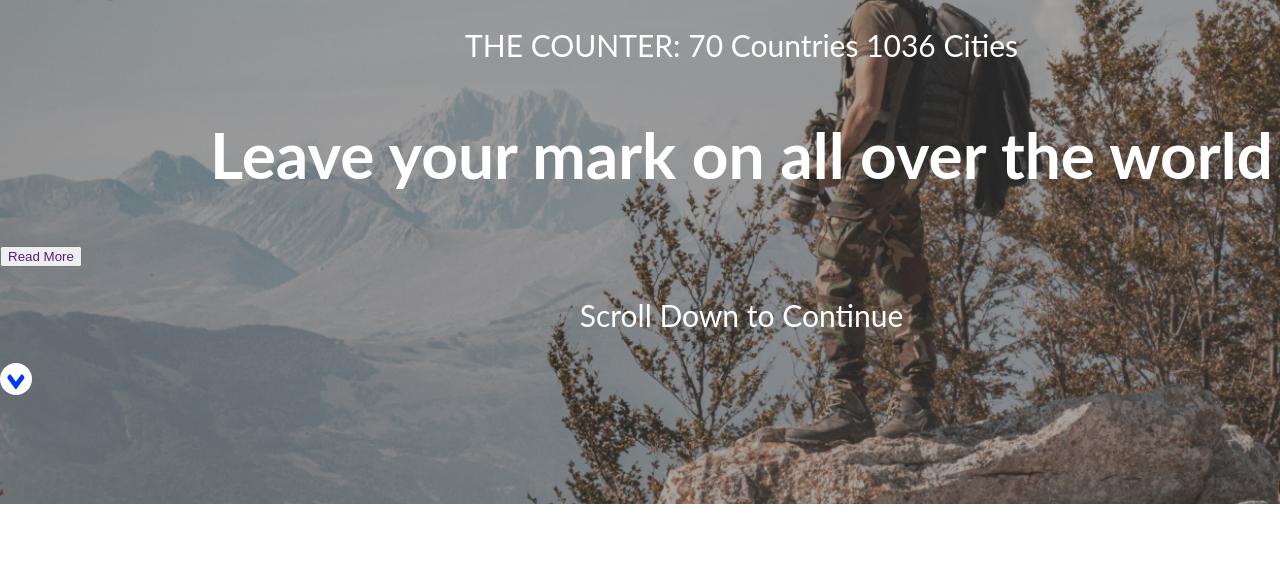
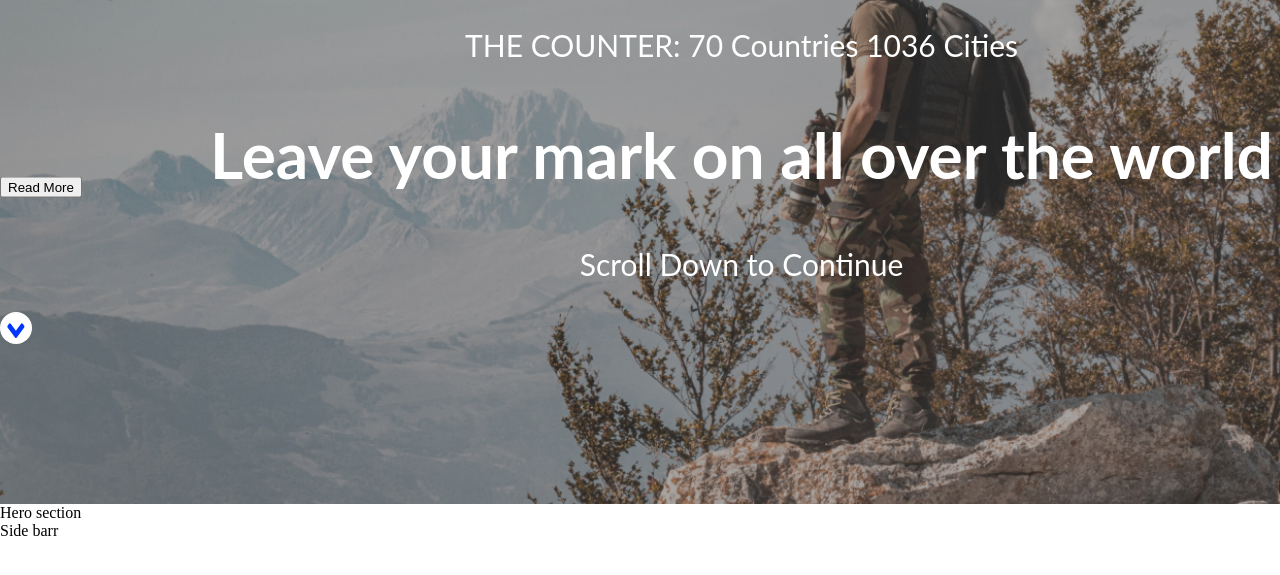
Before and after one commit to samirshrestha-tech/Travel-blog-clone, a plain HTML site: page index.html in a window 1280 px wide. Shown: the part 83-658 px from the top of the page. Drawn offline with Linux system fonts and the light colour scheme; files whose address does not match are found by name.

Commit message:
hero section

```diff
--- a/index.html
+++ b/index.html
@@ -34,16 +34,18 @@
       <div class="title">
         <p>THE COUNTER: 70 Countries 1036 Cities</p>
         <h1>Leave your mark on all over the world</h1>
-        <button>
-          <a href="">Read More</a>
-        </button>
+        <button>Read More</button>
         <p id="scroll">Scroll Down to Continue</p>
         <img src="./dev/images/arrow.svg" alt="" />
       </div>
       <div class="location">
-        <img src="./dev/images/basic-location.png" alt="" />
+        <img src="./images/basic-location.png" alt="" />
       </div>
     </section>
-    <!--  -->
+    <!-- hero section -->
+    <main>
+      <div class="hero">Hero section</div>
+      <div class="sidebar">Side barr</div>
+    </main>
   </body>
 </html>
--- a/style.css
+++ b/style.css
@@ -62,12 +62,23 @@ body {
   color: #fff;
   font-size: 30px;
 }
-.title button > a {
-  text-decoration: none;
-  text-align: center;
-  display: flex;
+.title > button {
+  position: absolute;
+  margin: 0;
+  top: 50%;
+  -ms-transform: translateY(-50%);
+  transform: translateY(-50%);
 }
 .title > button {
   display: flex;
   justify-content: center;
 }
+/* location icon */
+.location img {
+  float: right;
+  padding-right: 50px;
+  position: ;
+}
+.title {
+  position: relative;
+}
```
Also changed, not shown: 1 other file.
